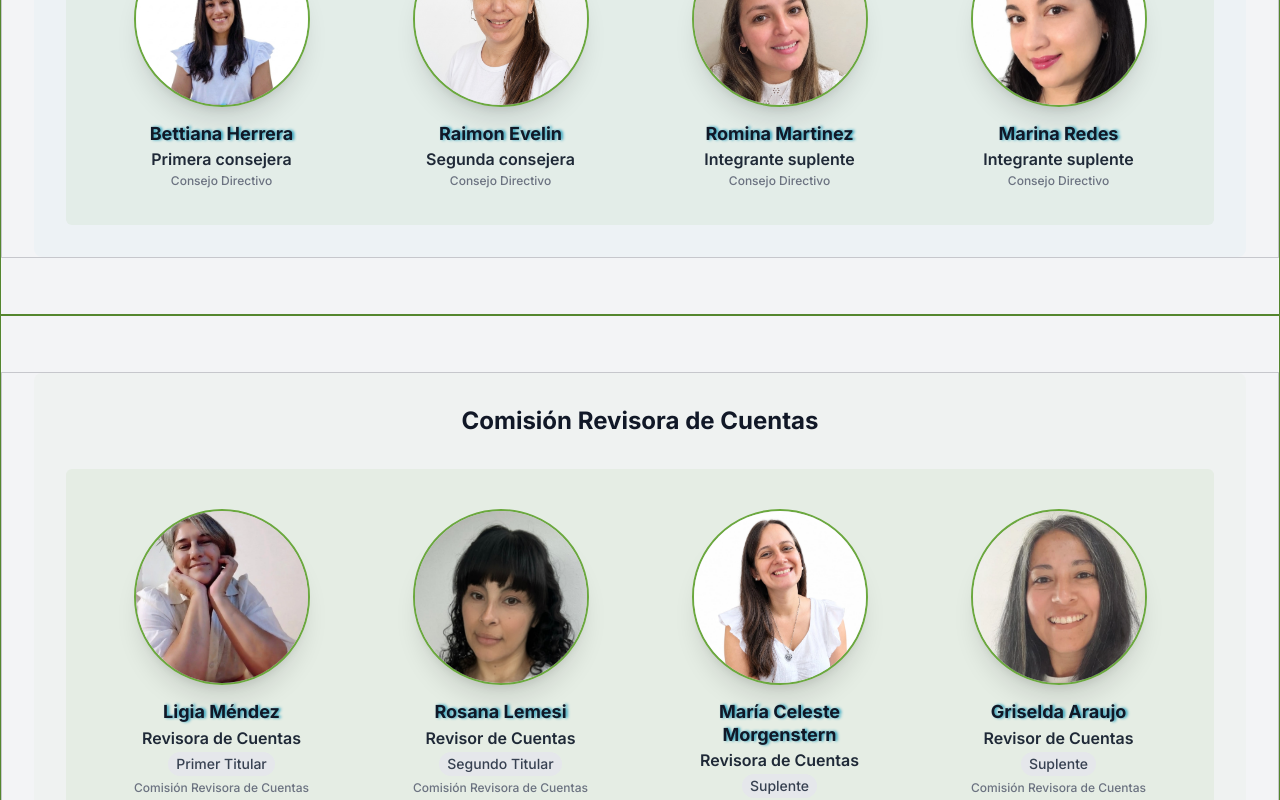
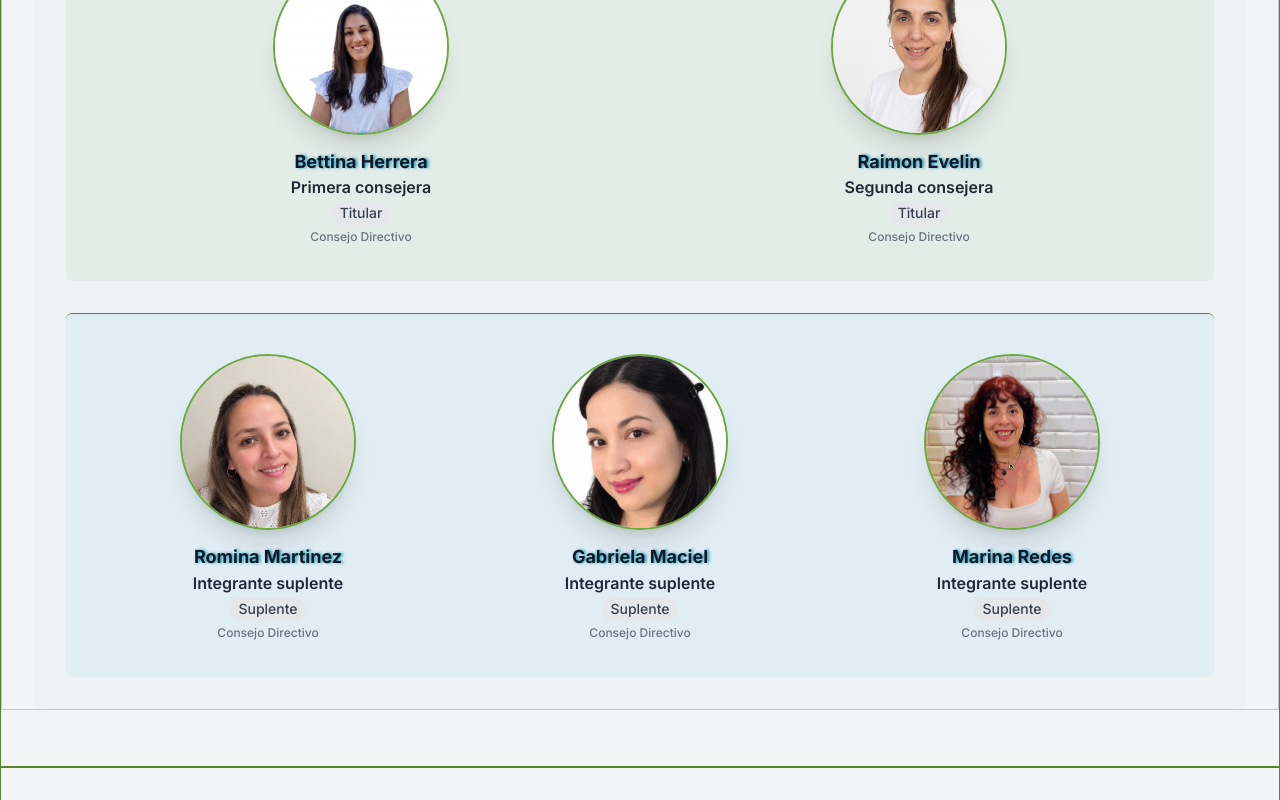
Before and after one commit to alfildigital/front, a React (Vite) app: page /nosotros in a window 1280 px wide. Shown: the part 1220-2020 px from the top of the page. Built offline with nearby package versions, Linux system fonts and the light colour scheme.

Commit message:
correcciones Nosotros

```diff
--- a/src/pages/Nosotros/index.tsx
+++ b/src/pages/Nosotros/index.tsx
@@ -218,28 +218,31 @@ interface Member {
   name?: string; // Si quieres agregar nombres además de roles
   role: string;
   image?: string;
-  subtitle?: string; // Para "Suplente", "Titular", etc.
+  subtitle: string; // Para "Suplente", "Titular", etc.
 }
 
 const boardGroups: Member[][] = [
   [
-    { name: 'Fabiana Silva', role: 'Presidenta', image: '/comision_directiva/1_presidenta_consejo_dirctivo.webp' },
-    { name: 'Liz Zamudio', role: 'Vicepresidenta', image: '/comision_directiva/2_vice_presidenta_consejo_dirctivo.webp' },
-    { name: 'Amanda Alsina', role: 'Secretaria', image: '/comision_directiva/3_secretaria_general_consejo_directivo.webp' },
-    { name: 'Eskinazi Florencia Natalia', role: 'Tesorera', image: '/comision_directiva/4_tesorera_consejo_directivo.webp' },
+    { name: 'Fabiana Silva', role: 'Presidenta', subtitle: 'Titular', image: '/comision_directiva/1_presidenta_consejo_dirctivo.webp' },
+    { name: 'Liz Zamudio', role: 'Vicepresidenta', subtitle: 'Titular', image: '/comision_directiva/2_vice_presidenta_consejo_dirctivo.webp' },
+    { name: 'Amanda Alsina', role: 'Secretaria', subtitle: 'Titular', image: '/comision_directiva/3_secretaria_general_consejo_directivo.webp' },
+    { name: 'Eskinazi Florencia Natalia', role: 'Tesorera', subtitle: 'Titular', image: '/comision_directiva/4_tesorera_consejo_directivo.webp' },
   ],
   [
-    { name: 'Bettiana Herrera', role: 'Primera consejera', image: '/comision_directiva/5_1_consejera_titular_consejo_directivo.webp' },
-    { name: 'Raimon Evelin', role: 'Segunda consejera', image:'/comision_directiva/6_2_consejera_titular_consejo_directivo.webp' },
-    { name: 'Romina Martinez', role: 'Integrante suplente', image: '/comision_directiva/7_consejera_suplente_consejo_directivo.webp' },
-    { name: 'Marina Redes', role: 'Integrante suplente', image: '/comision_directiva/8_2_consejera_suplente_consejo_directivo.webp' },
+    { name: 'Bettina Herrera', role: 'Primera consejera', subtitle: 'Titular', image: '/comision_directiva/5_1_consejera_titular_consejo_directivo.webp' },
+    { name: 'Raimon Evelin', role: 'Segunda consejera', subtitle: 'Titular', image:'/comision_directiva/6_2_consejera_titular_consejo_directivo.webp' },
+  ],
+  [
+    { name: 'Romina Martinez', role: 'Integrante suplente', subtitle: 'Suplente', image: '/comision_directiva/7_consejera_suplente_consejo_directivo.webp' },
+    { name: 'Gabriela Maciel', role: 'Integrante suplente', subtitle: 'Suplente', image: '/comision_directiva/8_2_consejera_suplente_consejo_directivo.webp' },
+    { name: 'Marina Redes', role: 'Integrante suplente', subtitle: 'Suplente', image: '/comision_directiva/9_3_consejera_suplente_consejo_directivo.webp' },
   ],
 ];
 
 const auditGroups: Member[][] = [
   [
-    { name: 'Ligia Méndez', role: 'Revisora de Cuentas', subtitle: 'Primer Titular', image: '/comision_directiva/10_1_titular_comisión_revisora_de_cuentas.webp' },
-    { name: 'Rosana Lemesi', role: 'Revisor de Cuentas', subtitle: 'Segundo Titular', image: '/comision_directiva/11_2_titular_comisión_revisora_de_cuentas.webp' },
+    { name: 'Ligia Méndez', role: 'Revisora de Cuentas', subtitle: 'Titular', image: '/comision_directiva/10_1_titular_comisión_revisora_de_cuentas.webp' },
+    { name: 'Rosana Lemesi', role: 'Revisor de Cuentas', subtitle: 'Titular', image: '/comision_directiva/11_2_titular_comisión_revisora_de_cuentas.webp' },
     { name: 'María Celeste Morgenstern', role: 'Revisora de Cuentas', subtitle: 'Suplente', image: '/comision_directiva/12_1_suplente_comisión_revisora_de_cuentas.webp' },
     { name: 'Griselda Araujo', role: 'Revisor de Cuentas', subtitle: 'Suplente', image: '/comision_directiva/13_2_suplente_comisión_revisora_de_cuentas.webp' },
   ],
@@ -247,13 +250,13 @@ const auditGroups: Member[][] = [
 
 const ethicsGroups: Member[][] = [
   [
-    { name: 'Sergio Villalba', role: 'Presidente', image: '/comision_directiva/14_presidente_tribunal_de_Ética_y_disciplina.webp' },
-    { name: 'Mariana Novinsky', role: 'Vicepresidente', image: '/comision_directiva/15_vice_presidenta__tribunal_de_Ética_y_disciplina.webp' },
-    { name: 'Haydeé Pintos Garro', role: 'Secretaria', image: '/comision_directiva/16_secretaria_tribunal_de_Ética_y_disciplina.webp' },
+    { name: 'Sergio Villalba', role: 'Presidente', subtitle: 'Titular', image: '/comision_directiva/14_presidente_tribunal_de_Ética_y_disciplina.webp' },
+    { name: 'Mariana Novinsky', role: 'Vicepresidente', subtitle: 'Titular', image: '/comision_directiva/15_vice_presidenta__tribunal_de_Ética_y_disciplina.webp' },
+    { name: 'Haydeé Pintos Garro', role: 'Secretaria', subtitle: 'Titular', image: '/comision_directiva/16_secretaria_tribunal_de_Ética_y_disciplina.webp' },
   ],
   [
-    { name: 'Luisa Fonseca', role: 'Primer Titular', image: '/comision_directiva/17_1_titular__tribunal_de_Ética_y_disciplina.webp' },
-    { name: 'Marilina Dicker', role: 'Segundo Titular', image: '/comision_directiva/18_2_titular_tribunal_de_Ética_y_disciplina.webp' },
+    { name: 'Luisa Fonseca', role: 'Primer Titular', subtitle: 'Titular', image: '/comision_directiva/17_1_titular__tribunal_de_Ética_y_disciplina.webp' },
+    { name: 'Marilina Dickel', role: 'Segundo Titular', subtitle: 'Titular', image: '/comision_directiva/18_2_titular_tribunal_de_Ética_y_disciplina.webp' },
   ],
 ];
 
```
